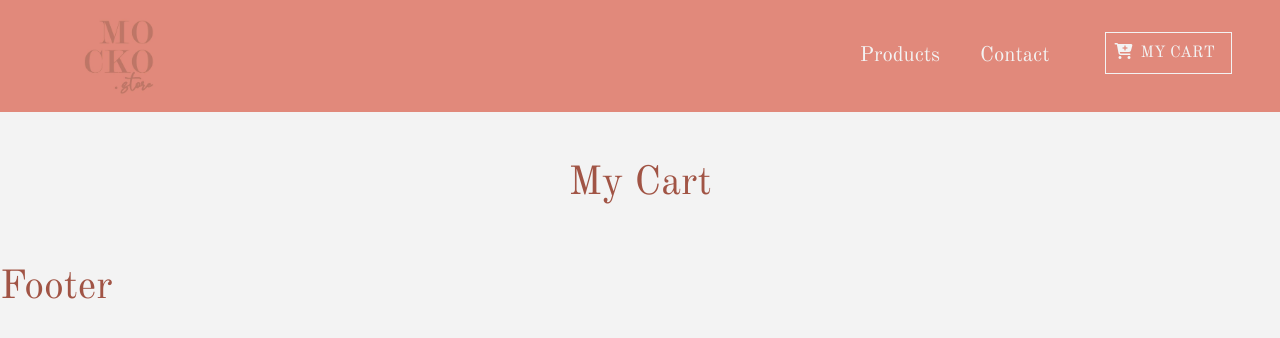
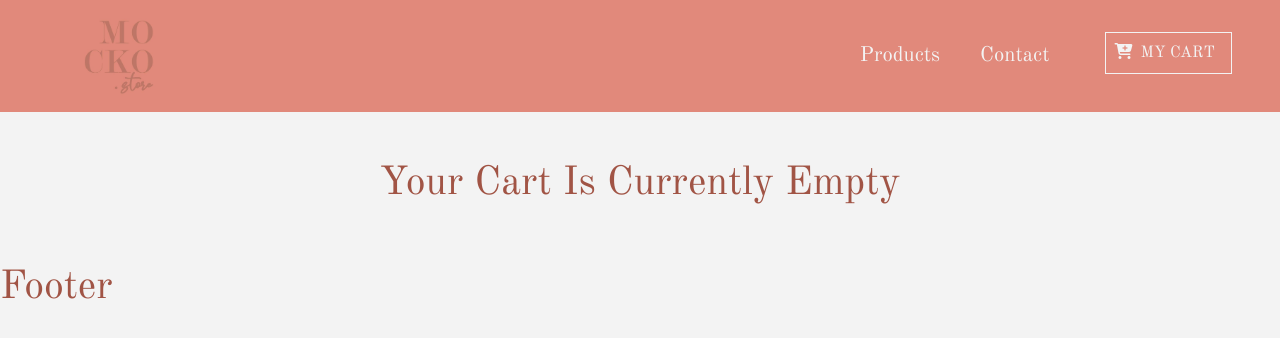
Before and after one commit to veronikadumalo/e-commerce, a React (Create React App) app: page /cart in a window 1280 px wide. Shown: the top 338 px of the page. Built offline with nearby package versions, Linux system fonts and the light colour scheme.

Commit message:
create different title in cart

```diff
--- a/src/components/Cart.js
+++ b/src/components/Cart.js
@@ -1,12 +1,31 @@
 import React, { Component } from 'react';
 import Title from './Title';
+import { ProductConsumer } from '../context';
+
 
 export default class Cart extends Component {
     render() {
         return (
-            <React.Fragment>
-                <Title title="my cart" />
-            </React.Fragment>
+            <ProductConsumer>
+                {value => {
+                    const { cart } = value;
+                    console.log(cart);
+                    if (cart.length > 0) {
+                        return (
+                            <React.Fragment>
+                                <Title title="my cart" />
+                            </React.Fragment>
+                        );
+                    }
+                    else {
+                        return (
+                            <React.Fragment>
+                                <Title title="your cart is currently empty" />
+                            </React.Fragment>
+                        );
+                    }
+                }}
+            </ProductConsumer>
         );
     }
 }
```
